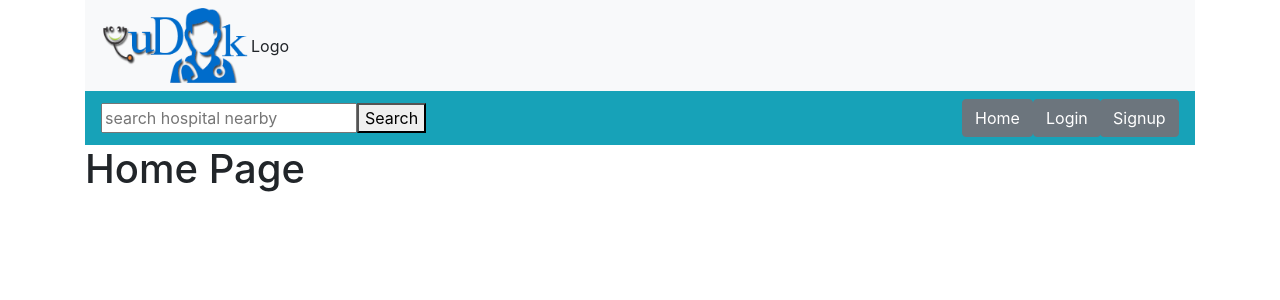
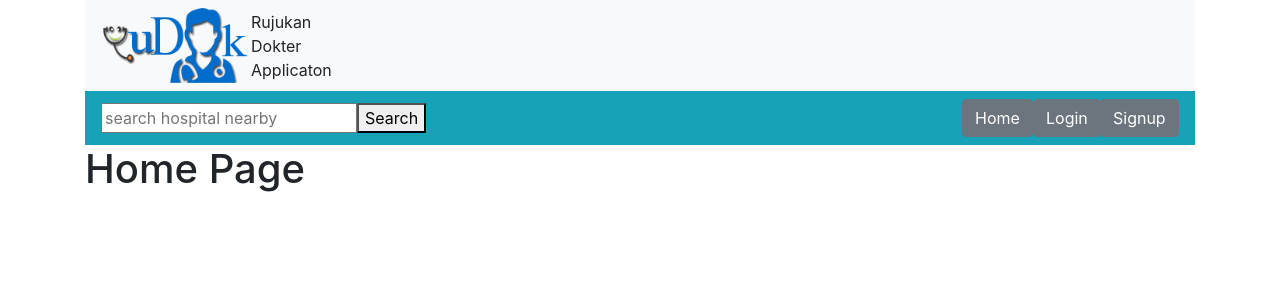
Before and after one commit to charizard-red/web, a React (Create React App) app: page / in a window 1280 px wide. Shown: the top 300 px of the page. Built offline with nearby package versions, Linux system fonts and the light colour scheme.

Commit message:
Repaired

```diff
--- a/src/components/Header.jsx
+++ b/src/components/Header.jsx
@@ -33,11 +33,11 @@ class Header extends Component {
             <Col md='6'><img className="LogoSized animated rubberBand" Src={logo}/></Col>
           </Row>
           <Row>
-            <Col md='6'>Logo</Col>
+            <Col className="animated rubberBand" md='6'>Rujukan Dokter Applicaton</Col>
           </Row>
         </Navbar>
 
-        <Navbar className="animated tada" color="info" light expand="md">
+        <Navbar color="info" light expand="md">
           <SearchBar />
           <Nav className="ml-auto" navbar>
             <NavItem>
--- a/src/components/PageHome.jsx
+++ b/src/components/PageHome.jsx
@@ -4,6 +4,7 @@ import PageControl from './PageControl.jsx'
 class PageHome extends Component{
   render(){
     return(
+
       <PageControl>
         <h1>Home Page</h1>
       </PageControl>
@@ -11,4 +12,5 @@ class PageHome extends Component{
     )
   }
 }
+
 export default PageHome;
```
